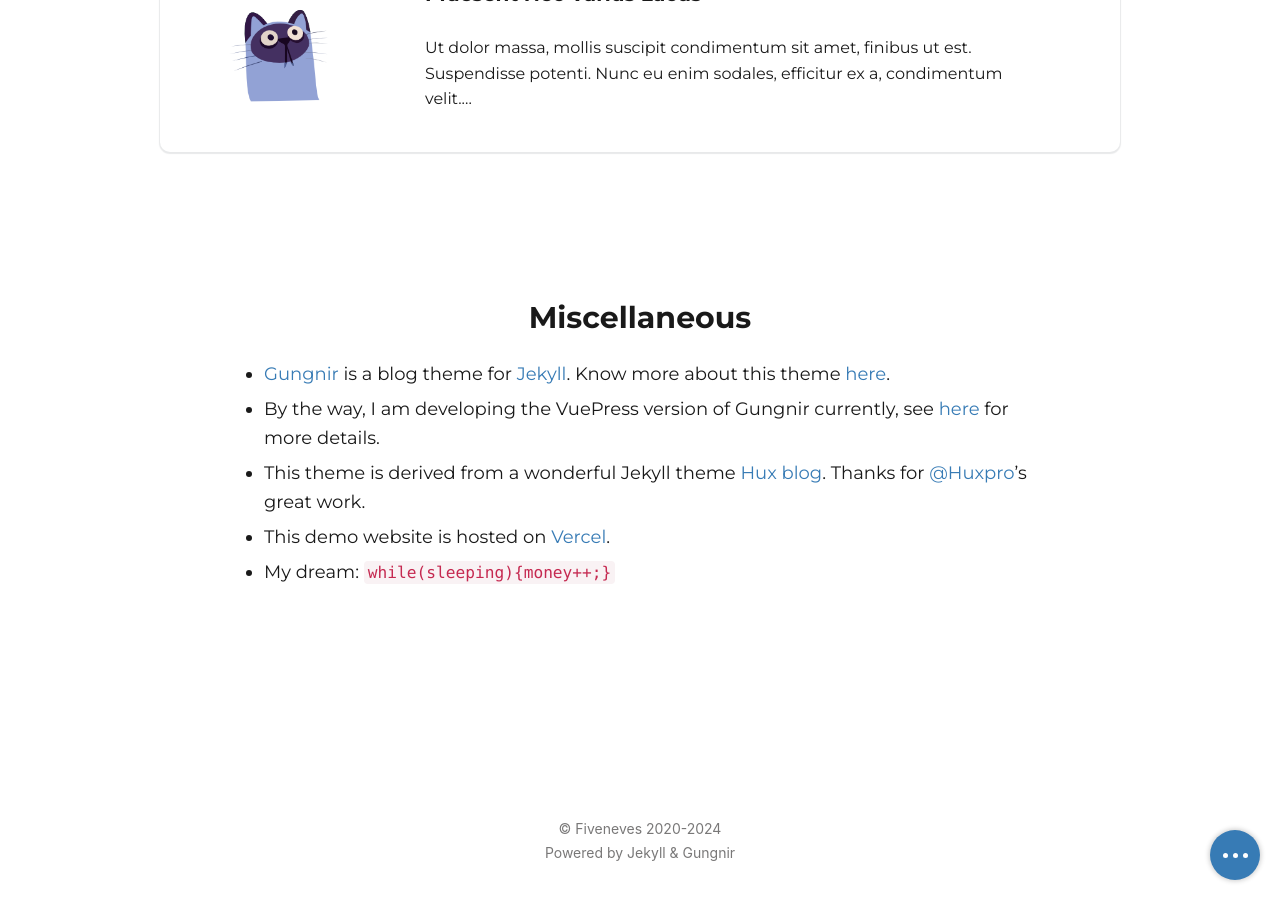
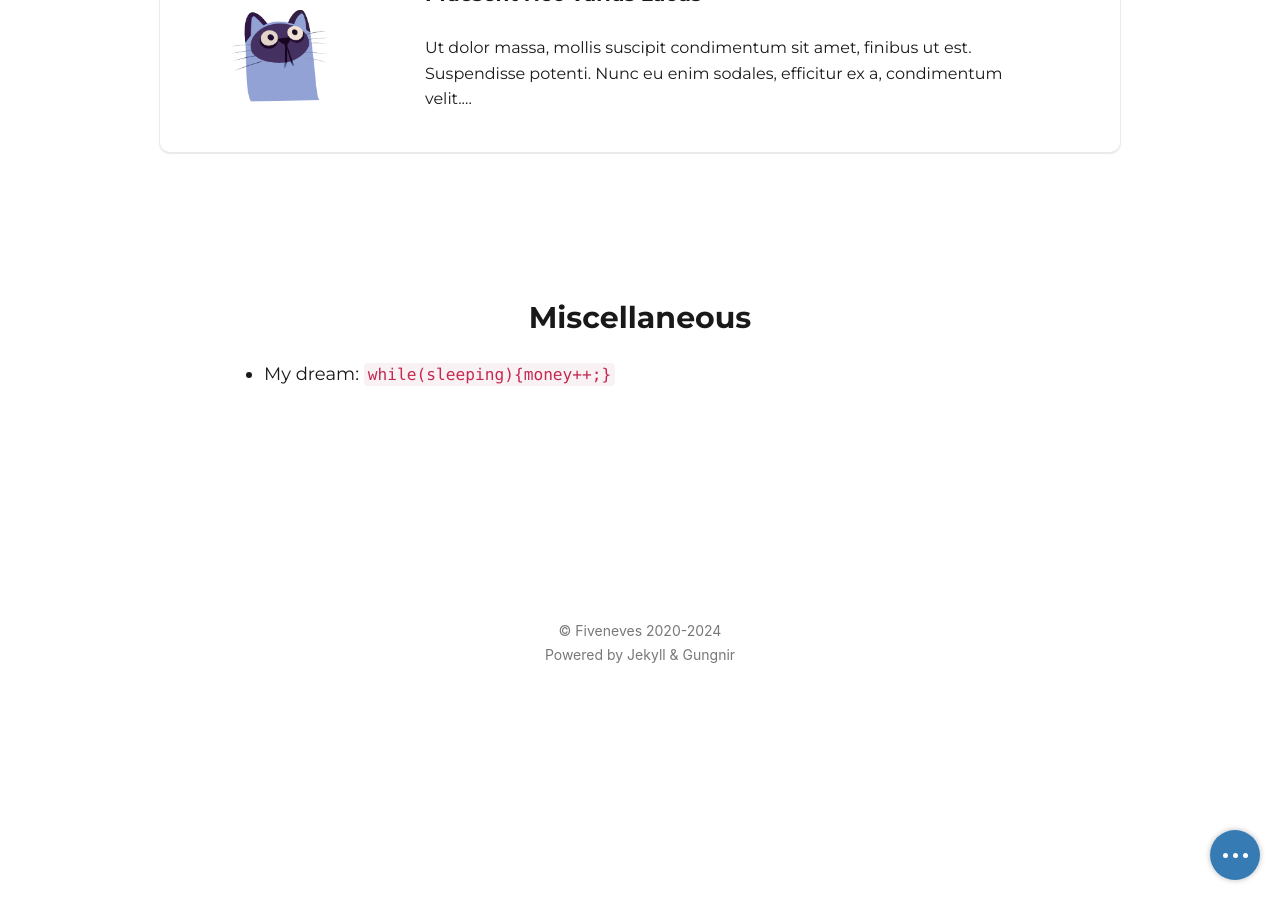
Before and after one commit to Fiveneves/Fiveneves.github.io, a Jekyll site: the page built from about.html, in a window 1280 px wide and 900 px high, scrolled down 2643 px. Built offline with Jekyll 4.4.1, drawn with Linux system fonts in a browser that asks for light colours; nearby versions of some CDN libraries; a script that is not in the unit is left out; comment, search, counter and statistics services are not loaded.

Commit message:
Update other.md

```diff
--- a/_includes/about/md/other.md
+++ b/_includes/about/md/other.md
@@ -1,12 +1,4 @@
 ## Miscellaneous
-
-- [Gungnir](https://github.com/Renovamen/jekyll-theme-gungnir){:target="_blank"} is a blog theme for [Jekyll](https://jekyllrb.com/){:target="_blank"}. Know more about this theme [here](/theme).
-
-- By the way, I am developing the VuePress version of Gungnir currently, see [here](https://github.com/Renovamen/jekyll-theme-gungnir){:target="_blank"} for more details.
-
-- This theme is derived from a wonderful Jekyll theme [Hux blog](https://github.com/Huxpro/huxpro.github.io){:target="_blank"}. Thanks for [@Huxpro](https://github.com/Huxpro){:target="_blank"}'s great work.
-
-- This demo website is hosted on [Vercel](https://vercel.com/).
 
 - My dream: `while(sleeping){money++;}`
 
```
